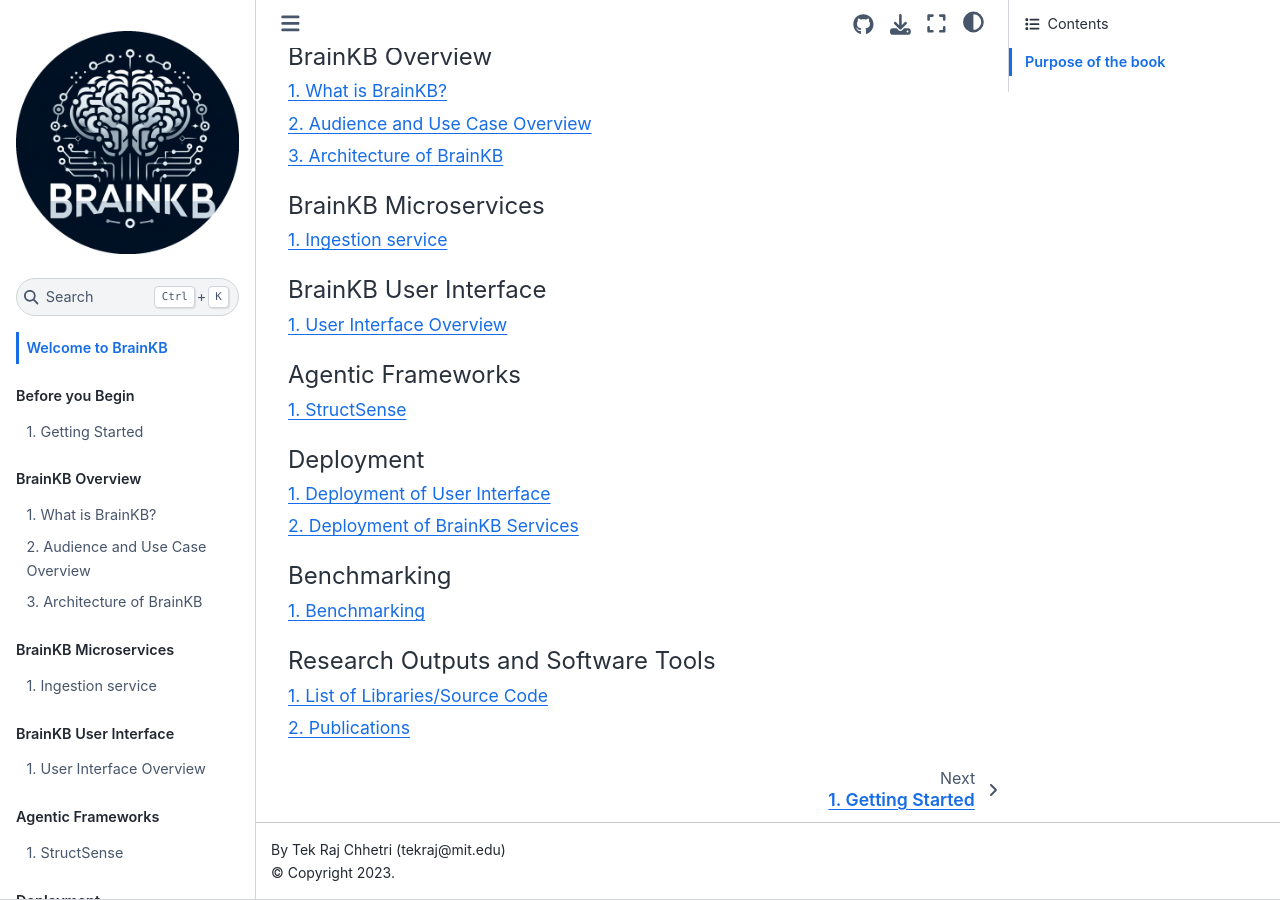
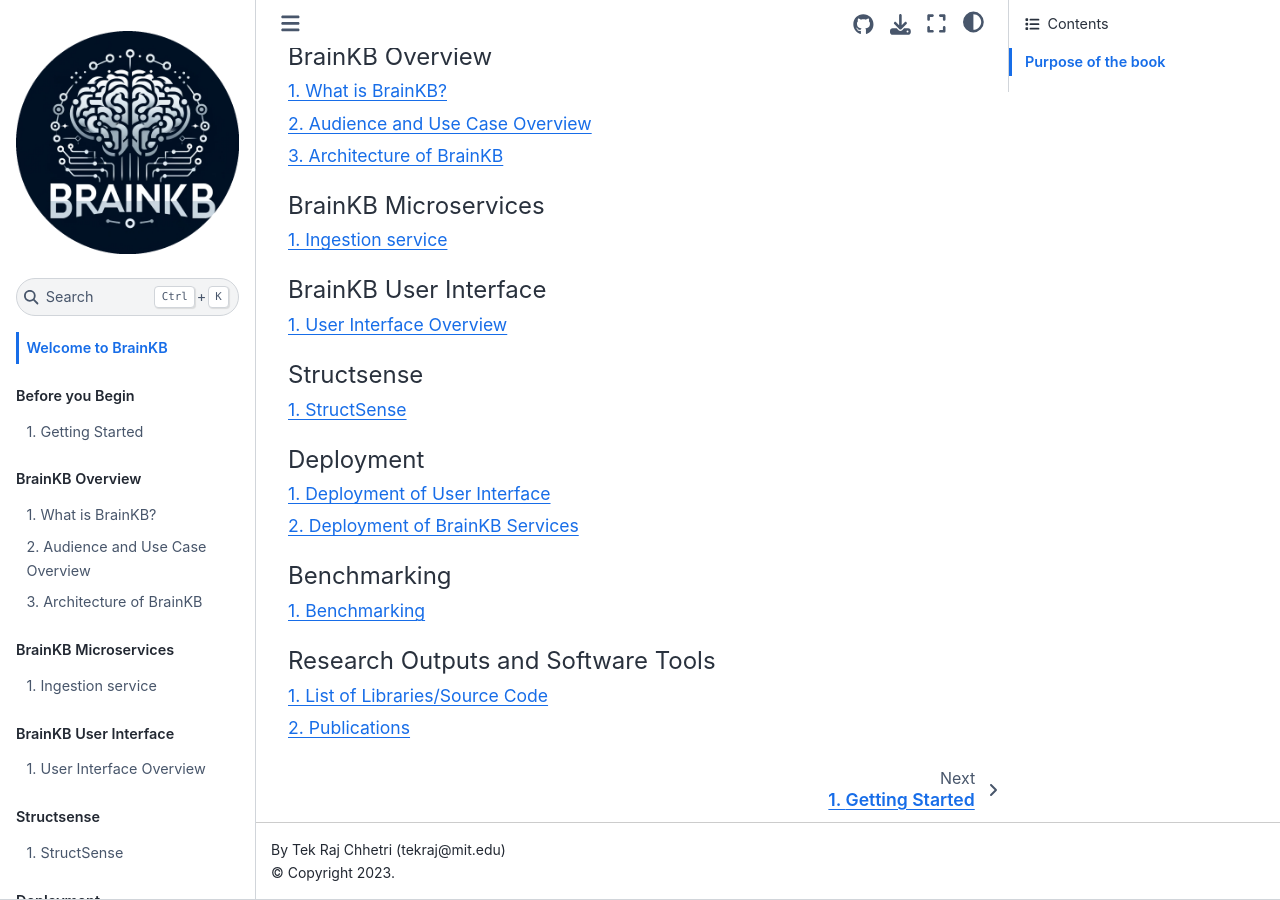
Before and after one commit to sensein/brainkbdocs, a Jupyter Book: the page built from docs/index.md, in a window 1280 px wide and 900 px high, scrolled down 967 px. Built offline with Jupyter Book 1.0.4 settings and Sphinx 7.4.7 and the Sphinx Book theme 1.1.4, drawn with Linux system fonts in a browser that asks for light colours.

Commit message:
changed header from 'agentic frameworks' to 'structsense'

```diff
--- a/docs/_toc.yml
+++ b/docs/_toc.yml
@@ -22,7 +22,7 @@
     numbered: True
     chapters:
     - file: brainkbui
-  - caption: Agentic Frameworks
+  - caption: Structsense
     numbered: True
     chapters:
     - file: agents
```
